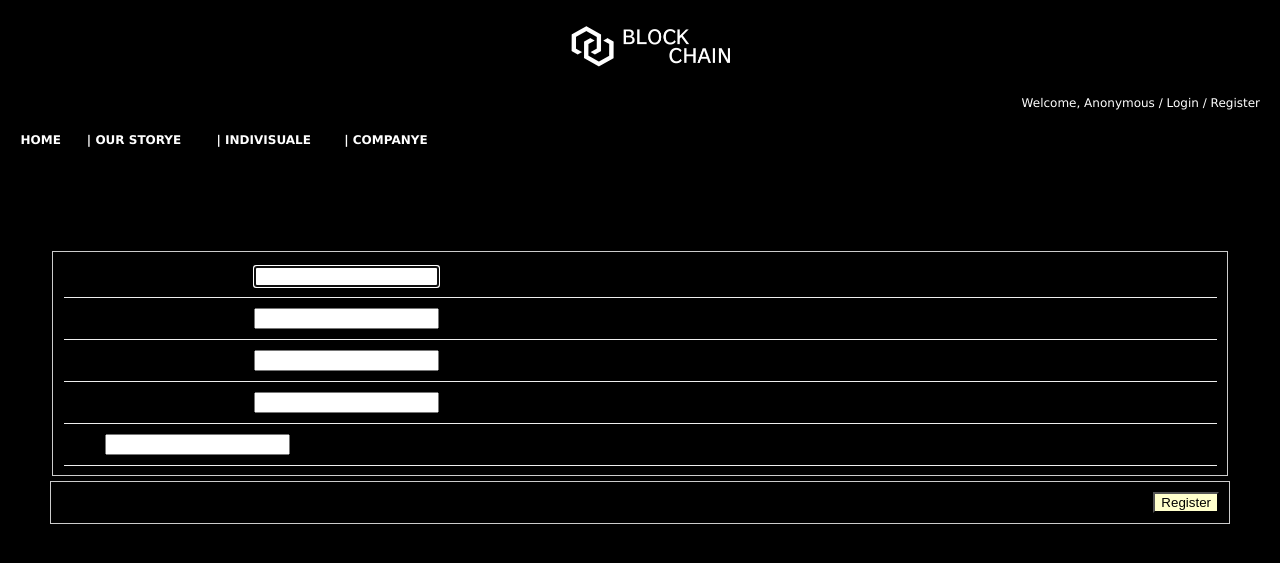
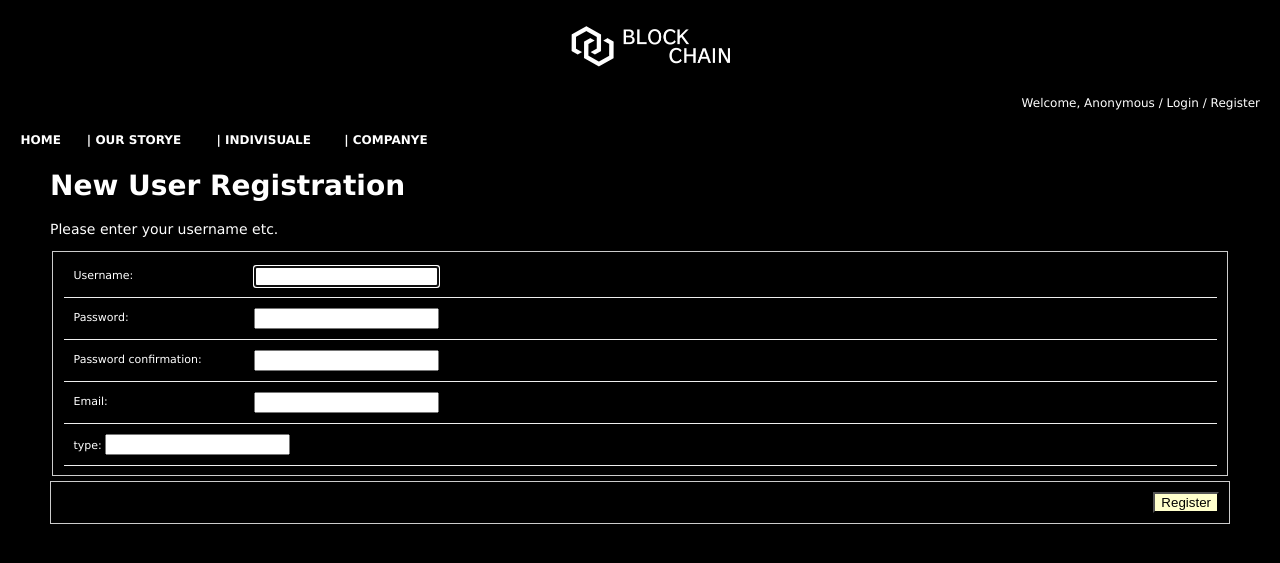
Before and after one commit to Limjingyu/Django-WebProgramming, a Django app: page /accounts/register/ in a window 1280 px wide; the page is wider, and only the part inside the window is pictured. Shown: the top 563 px of that part. Run offline with Django 3.2, Linux system fonts and the light colour scheme.

Commit message:
see_content_font

```diff
--- a/mysite/static/css/base.css
+++ b/mysite/static/css/base.css
@@ -2,6 +2,7 @@ body {
     font-family: "Lucida Grande", Verdana, Arial, sans-serif;
     font-size: 14px;
     background-color: black;
+    color: white;
 }
 
 /* PAGE STRUCTURE */
@@ -44,6 +45,8 @@ div#content {
     position: absolute;
     top: 150px;
     left: 50px;
+    color: white!important;
+
 
     right: 50px;
 }
--- a/mysite/static/css/forms.css
+++ b/mysite/static/css/forms.css
@@ -18,6 +18,7 @@ fieldset {
     display: block;
     padding: 3px 10px 0 0;
     float: left;
+    color: white;
 }
 
 .form-row {
```
Also changed, not shown: mysite/db.sqlite3.
